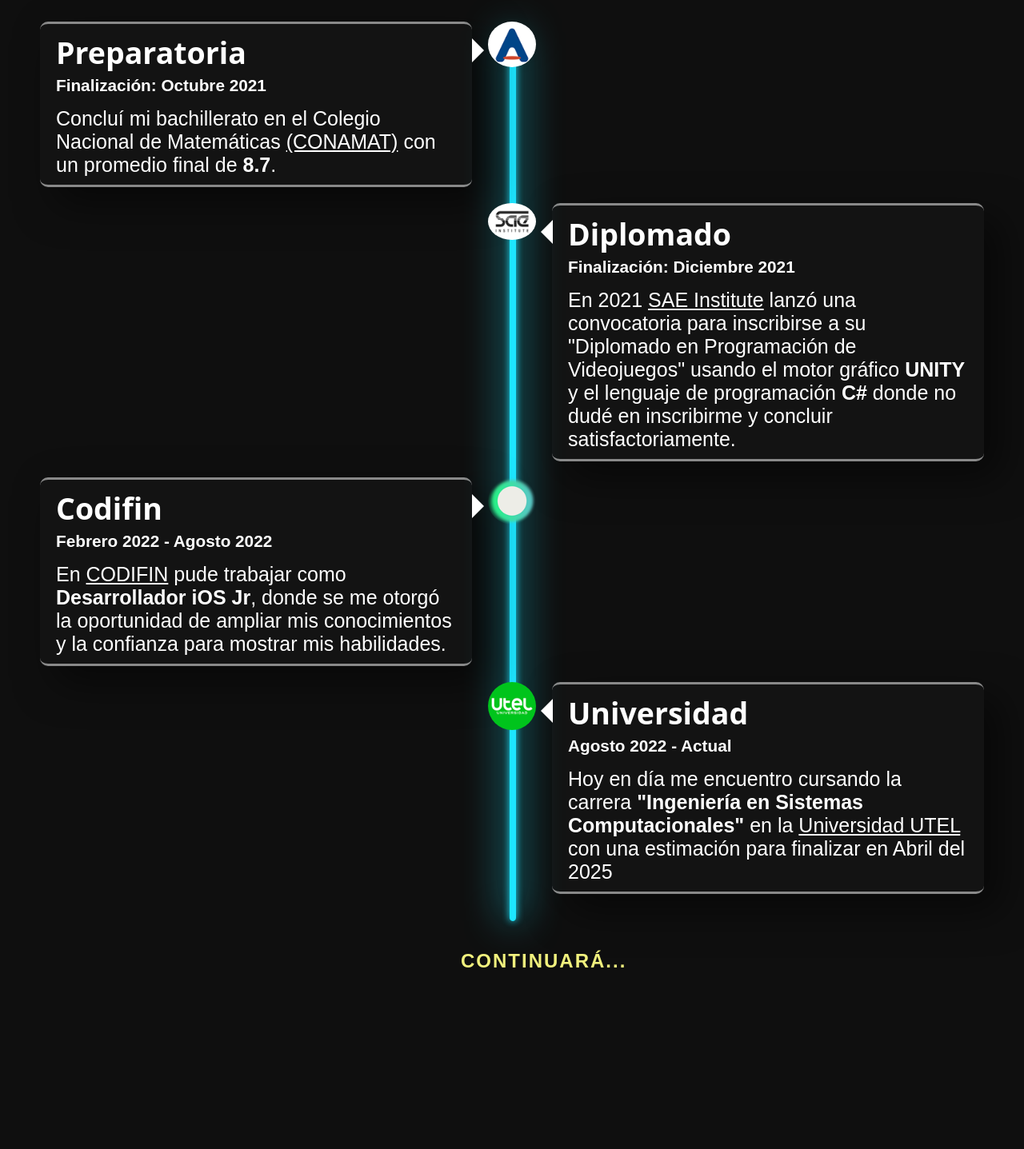
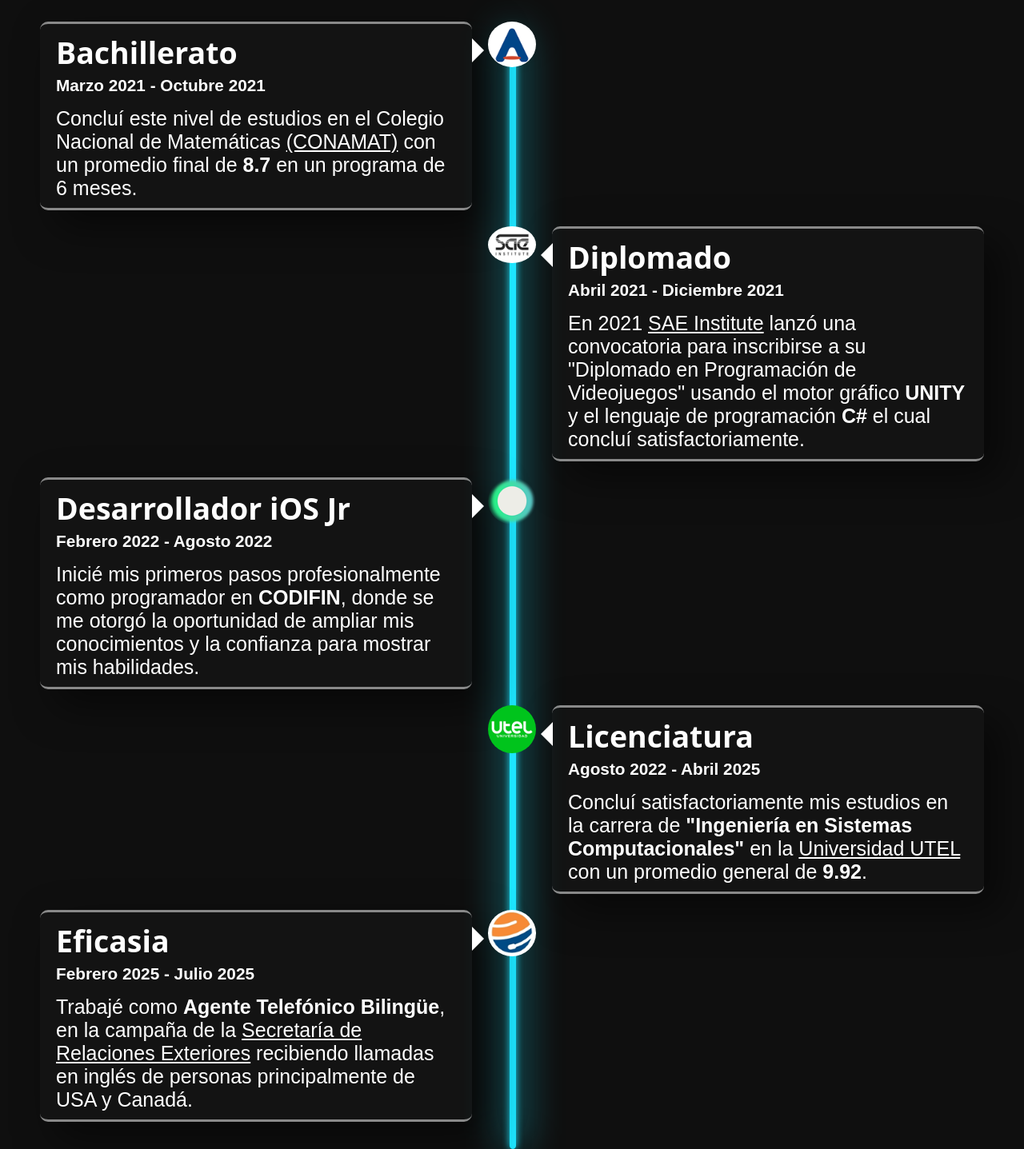
Before and after one commit to bryanSblue/Portfolio-personal, a plain HTML site: page formacion.html in a window 1280 px wide. Shown: the part 200-1637 px from the top of the page at 80% size. Before the commit the page ends 1456 px from the top, so only its background shows below. Drawn offline with Linux system fonts and the light colour scheme; a web font is replaced by a local one.

Commit message:
se actualizó información básica

```diff
--- a/formacion.css
+++ b/formacion.css
@@ -54,7 +54,7 @@
     border-radius: 5px;
     border: 1px solid #1de5ff;
     filter: drop-shadow(0 0 5px #1de5ff) drop-shadow(0 0 25px #1de5ff);
-    animation: lineanim 4s linear forwards;
+    animation: lineanim 5s linear forwards;
 }
 @keyframes lineanim {
     0% {
@@ -81,7 +81,7 @@
         transform: translateY(0px)
     }
 }
-.contenedor:nth-child(1) { /*Incrementar estos si añado más experiencias*/
+.contenedor:nth-child(1) { /* <--- Incrementar estos si añado más experiencias*/
     animation-delay: 0s;
 }
 .contenedor:nth-child(2) {
@@ -92,6 +92,9 @@
 }
 .contenedor:nth-child(4) {
     animation-delay: 3s;
+}
+.contenedor:nth-child(5) {
+    animation-delay: 4s;
 }
 .texto {
     padding: 10px 20px;
--- a/formacion.html
+++ b/formacion.html
@@ -12,9 +12,9 @@
         <div class="contenedor left-container">
             <img src="recursos/conamatlogo.png">
             <div class="texto">
-                <h2>Preparatoria</h2>
-                <h5>Finalización: Octubre 2021</h5>
-                <p>Concluí mi bachillerato en el Colegio Nacional de Matemáticas <u>(CONAMAT)</u> con un promedio final de <strong>8.7</strong>.</p>
+                <h2>Bachillerato</h2>
+                <h5>Marzo 2021 - Octubre 2021</h5>
+                <p>Concluí este nivel de estudios en el Colegio Nacional de Matemáticas <u>(CONAMAT)</u> con un promedio final de <strong>8.7</strong> en un programa de 6 meses.</p>
                 <span class="izquierdo"></span>
             </div>
         </div>
@@ -22,27 +22,36 @@
             <img src="recursos/SAElogo.png">
             <div class="texto">
                 <h2>Diplomado</h2>
-                <h5>Finalización: Diciembre 2021</h5>
-                <p>En 2021 <u>SAE Institute</u> lanzó una convocatoria para inscribirse a su "Diplomado en Programación de Videojuegos" usando el motor gráfico <strong>UNITY</strong> y el lenguaje de programación <strong>C#</strong> donde no dudé en inscribirme y concluir satisfactoriamente.</p>
+                <h5>Abril 2021 - Diciembre 2021</h5>
+                <p>En 2021 <u>SAE Institute</u> lanzó una convocatoria para inscribirse a su "Diplomado en Programación de Videojuegos" usando el motor gráfico <strong>UNITY</strong> y el lenguaje de programación <strong>C#</strong> el cual concluí satisfactoriamente.</p>
                 <span class="derecho"></span>
             </div>
         </div>
         <div class="contenedor left-container">
             <img src="recursos/Codifinlogo.png">
             <div class="texto">
-                <h2>Codifin</h2>
+                <h2>Desarrollador iOS Jr</h2>
                 <h5>Febrero 2022 - Agosto 2022</h5>
-                <p>En <u>CODIFIN</u> pude trabajar como <strong>Desarrollador iOS Jr</strong>, donde se me otorgó la oportunidad de ampliar mis conocimientos y la confianza para mostrar mis habilidades.</p>
+                <p>Inicié mis primeros pasos profesionalmente como programador en <strong>CODIFIN</strong>, donde se me otorgó la oportunidad de ampliar mis conocimientos y la confianza para mostrar mis habilidades.</p>
                 <span class="izquierdo"></span>
             </div>
         </div>
         <div class="contenedor right-container">
             <img src="recursos/utel.png">
             <div class="texto">
-                <h2>Universidad</h2>
-                <h5>Agosto 2022 - Actual</h5>
-                <p>Hoy en día me encuentro cursando la carrera <strong>"Ingeniería en Sistemas Computacionales"</strong> en la <u>Universidad UTEL</u> con una estimación para finalizar en Abril del 2025</p>
+                <h2>Licenciatura</h2>
+                <h5>Agosto 2022 - Abril 2025</h5>
+                <p>Concluí satisfactoriamente mis estudios en la carrera de <strong>"Ingeniería en Sistemas Computacionales"</strong> en la <u>Universidad UTEL</u> con un promedio general de <strong>9.92</strong>.</p>
                 <span class="derecho"></span>
+            </div>
+        </div>
+        <div class="contenedor left-container">
+            <img src="recursos/eficasia-logo1.png">
+            <div class="texto">
+                <h2>Eficasia</h2>
+                <h5>Febrero 2025 - Julio 2025</h5>
+                <p>Trabajé como <strong>Agente Telefónico Bilingüe</strong>, en la campaña de la <u>Secretaría de Relaciones Exteriores</u> recibiendo llamadas en inglés de personas principalmente de USA y Canadá.</p>
+                <span class="izquierdo"></span>
             </div>
         </div>
     </div>
```
Also changed, not shown: index.html (+1 -1 lines), recursos/eficasia-logo1.png (added).
